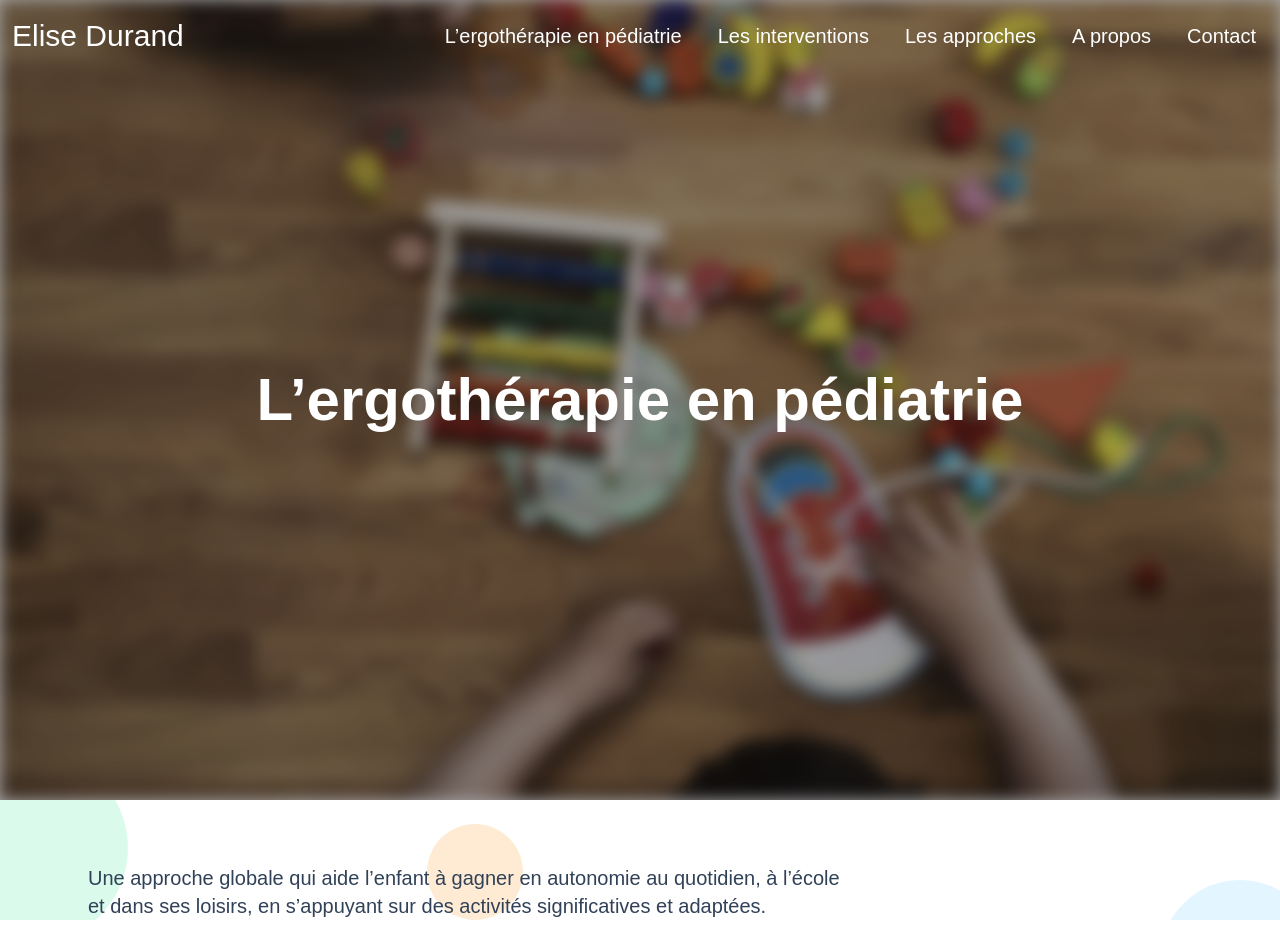
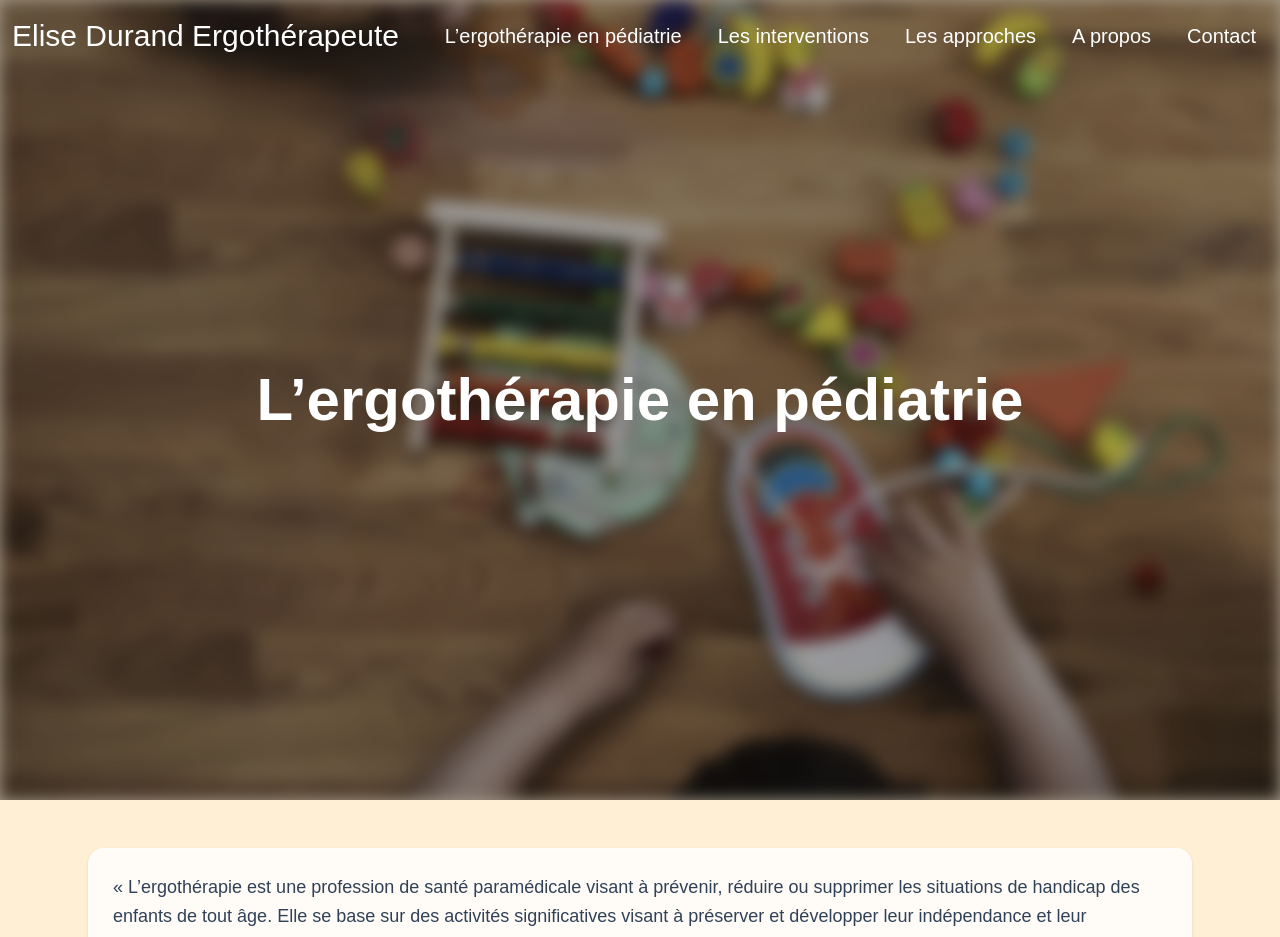
Before and after one commit to PoloLoveTaco/Site-Elise, a React (Vite) app: page /ergopediatrie in a window 1280 px wide. Shown: the top 937 px of the page. Built offline with nearby package versions, Linux system fonts and the light colour scheme.

Commit message:
[ADD] debut de modifications

```diff
--- a/src/components/headerBar.tsx
+++ b/src/components/headerBar.tsx
@@ -39,7 +39,7 @@ function HeaderBar() {
 					{/* TITRE */}
 					<Link to="/home" className="flex items-center gap-3">
 						<p className={`text-[${textColor}] font-oswald-bold text-3xl`}>
-							Elise Durand
+							Elise Durand Ergothérapeute
 						</p>
 					</Link>
 
--- a/src/index.css
+++ b/src/index.css
@@ -6,4 +6,5 @@
 
 body {
   font-family: var(--font-main);
+  background-color: #FFEFD5;
 }
--- a/src/pages/aPropos/index.tsx
+++ b/src/pages/aPropos/index.tsx
@@ -3,7 +3,7 @@ import color from '../../assets/styles/color'
 
 function APropos() {
     return (
-        <div className={`bg-[${color.primary1}] text-slate-900`}>
+        <div className={`text-slate-900`}>
             <div className="relative w-full min-h-[calc(100vh-4.5rem)] pt-20 overflow-hidden flex items-center">
                 <div className="absolute -top-12 -left-16 size-48 rounded-full bg-emerald-200/40 z-0" />
                 <div className="absolute top-20 -right-10 size-40 rounded-full bg-sky-200/40 z-0" />
--- a/src/pages/approches/index.tsx
+++ b/src/pages/approches/index.tsx
@@ -51,7 +51,7 @@ function Approches() {
     const selected = approaches.find((item) => item.id === selectedId) ?? approaches[0]
 
     return (
-        <div className={`bg-[${color.primary1}] text-slate-900`}>
+        <div className={`text-slate-900`}>
             <div className="relative w-full h-screen overflow-hidden">
                 <div
                     className="absolute inset-0 bg-cover bg-center blur-sm"
@@ -92,9 +92,6 @@ function Approches() {
                                     <p className="text-sm font-oswald-bold uppercase tracking-[0.10em] font-bold">
                                         {item.title}
                                     </p>
-                                    <p className={`mt-2 ${isSelected ? "text-white/90" : "text-slate-700"}`}>
-                                        {item.summary}
-                                    </p>
                                 </button>
                             )
                         })}
--- a/src/pages/contact/index.tsx
+++ b/src/pages/contact/index.tsx
@@ -1,8 +1,6 @@
-import color from "../../assets/styles/color"
-
 function Contact() {
     return (
-        <div className={`bg-[${color.primary1}] text-slate-900`}>
+        <div className={`text-slate-900`}>
             <div className="relative w-full min-h-[calc(100vh-4.5rem)] pt-20 overflow-hidden flex items-center">
                 <div className="absolute -top-12 -left-16 size-48 rounded-full bg-emerald-200/40 z-0" />
                 <div className="absolute top-20 -right-10 size-40 rounded-full bg-sky-200/40 z-0" />
--- a/src/pages/ergoPediatrie/index.tsx
+++ b/src/pages/ergoPediatrie/index.tsx
@@ -3,7 +3,7 @@ import color from "../../assets/styles/color"
 
 function ErgoPediatrie() {
     return (
-        <div className={`bg-[${color.primary1}] text-slate-900`}>
+        <div className={`text-slate-900`}>
             <div className='relative w-full h-screen overflow-hidden'>
                 {/* Image floutée */}
                 <div
@@ -23,12 +23,6 @@ function ErgoPediatrie() {
                 <div className="absolute -top-12 -left-16 size-48 rounded-full bg-emerald-200/40 z-0" />
                 <div className="absolute top-20 -right-10 size-40 rounded-full bg-sky-200/40 z-0" />
                 <div className="absolute bottom-0 left-1/3 size-24 rounded-full bg-orange-200/50 z-0" />
-                <div className="relative z-10 max-w-6xl mx-auto px-6 pt-12">
-                    <p className="text-lg md:text-xl text-slate-700 mt-4 max-w-3xl">
-                        Une approche globale qui aide l’enfant à gagner en autonomie au quotidien, à l’école
-                        et dans ses loisirs, en s’appuyant sur des activités significatives et adaptées.
-                    </p>
-                </div>
             </section>
 
             <section className="px-6 py-12 max-w-6xl mx-auto">
--- a/src/pages/home/index.tsx
+++ b/src/pages/home/index.tsx
@@ -1,10 +1,9 @@
 import LocationCard from '../../components/locationCard'
 import homeBanner from '../../assets/baniere-home.jpeg'
-import color from '../../assets/styles/color'
 
 function Home() {
     return (
-        <div className={`bg-[${color.primary1}]`}>
+        <div>
             <div className='relative w-full h-screen overflow-hidden'>
                 {/* Image floutée */}
                 <div
@@ -17,8 +16,8 @@ function Home() {
 
                 {/* Contenu NON flou */}
                 <div className="relative z-[1] flex flex-col text-center justify-center items-center h-full text-white font-bold">
-                    <p className='text-6xl'>Elise Durand</p>
-                    <p className='text-3xl'>Ergothérapeute</p>
+                    <p className='text-6xl'>Cabinet d’ergothérapie à la Roche sur yon</p>
+                    <p className='text-3xl'>spécialisé en ergothérapie</p>
                 </div>
             </div>
             <section className='px-6 py-12 max-w-5xl mx-auto'>
@@ -37,7 +36,12 @@ function Home() {
                     </li>
                 </ul>
             </section>
-            <LocationCard />
+            <section className='px-6 py-12 max-w-5xl mx-auto'>
+                <h2 className='text-3xl md:text-4xl font-oswald-bold text-black mb-6 font-bold'>
+                    <span className='block'>Le cabinet</span>
+                </h2>
+                <LocationCard />
+            </section>
         </div>
     )
 }
--- a/src/pages/interventions/index.tsx
+++ b/src/pages/interventions/index.tsx
@@ -3,7 +3,7 @@ import color from "../../assets/styles/color"
 
 function Interventions() {
     return (
-        <div className={`bg-[${color.primary1}] text-slate-900`}>
+        <div className={`text-slate-900`}>
             <div className="relative w-full h-screen overflow-hidden">
                 {/* Image floutee */}
                 <div
--- a/src/pages/notFound/index.tsx
+++ b/src/pages/notFound/index.tsx
@@ -1,9 +1,8 @@
 import { Link } from "react-router-dom"
-import color from "../../assets/styles/color"
 
 function NotFound() {
     return (
-        <div className={`bg-[${color.primary1}] min-h-[80vh] flex flex-col items-center justify-center text-center px-4`}>
+        <div className={`min-h-[80vh] flex flex-col items-center justify-center text-center px-4`}>
             <h1 className="text-6xl font-bold text-orange-300 mb-4">
                 404
             </h1>
```
